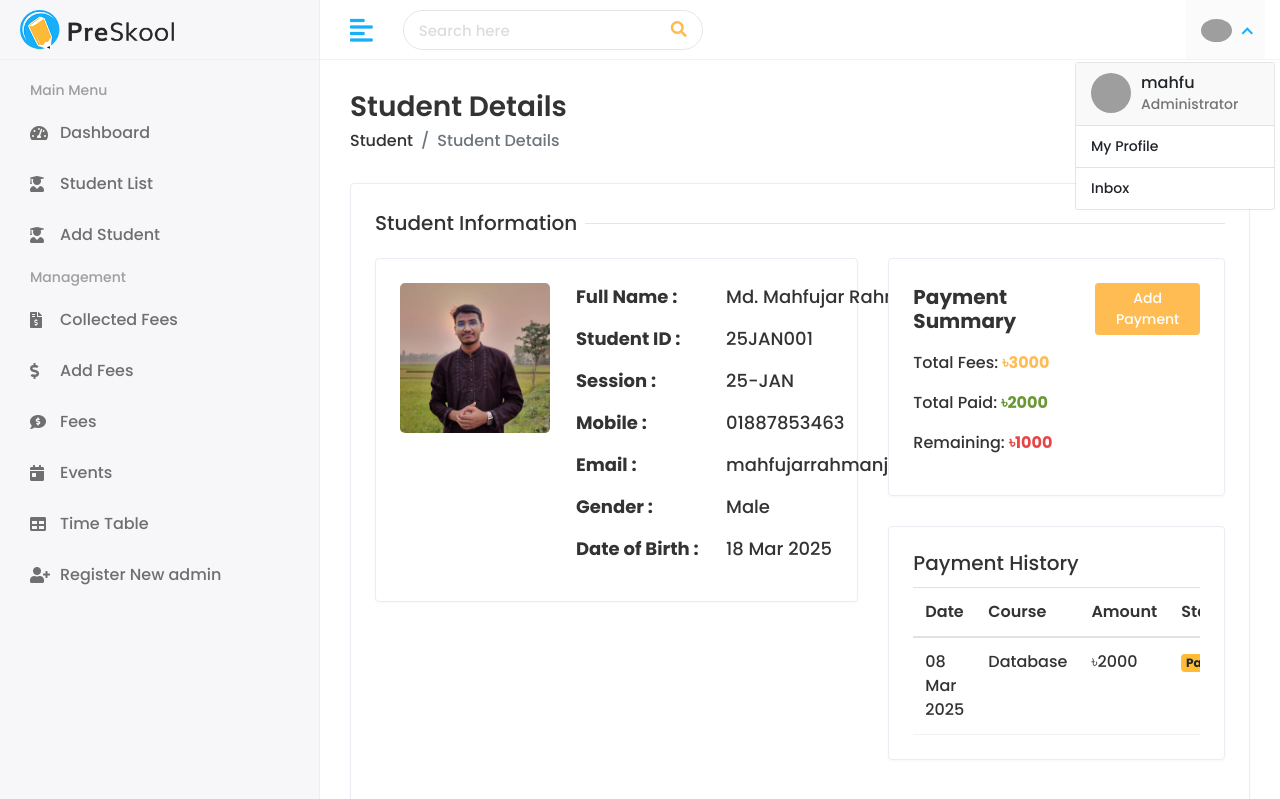
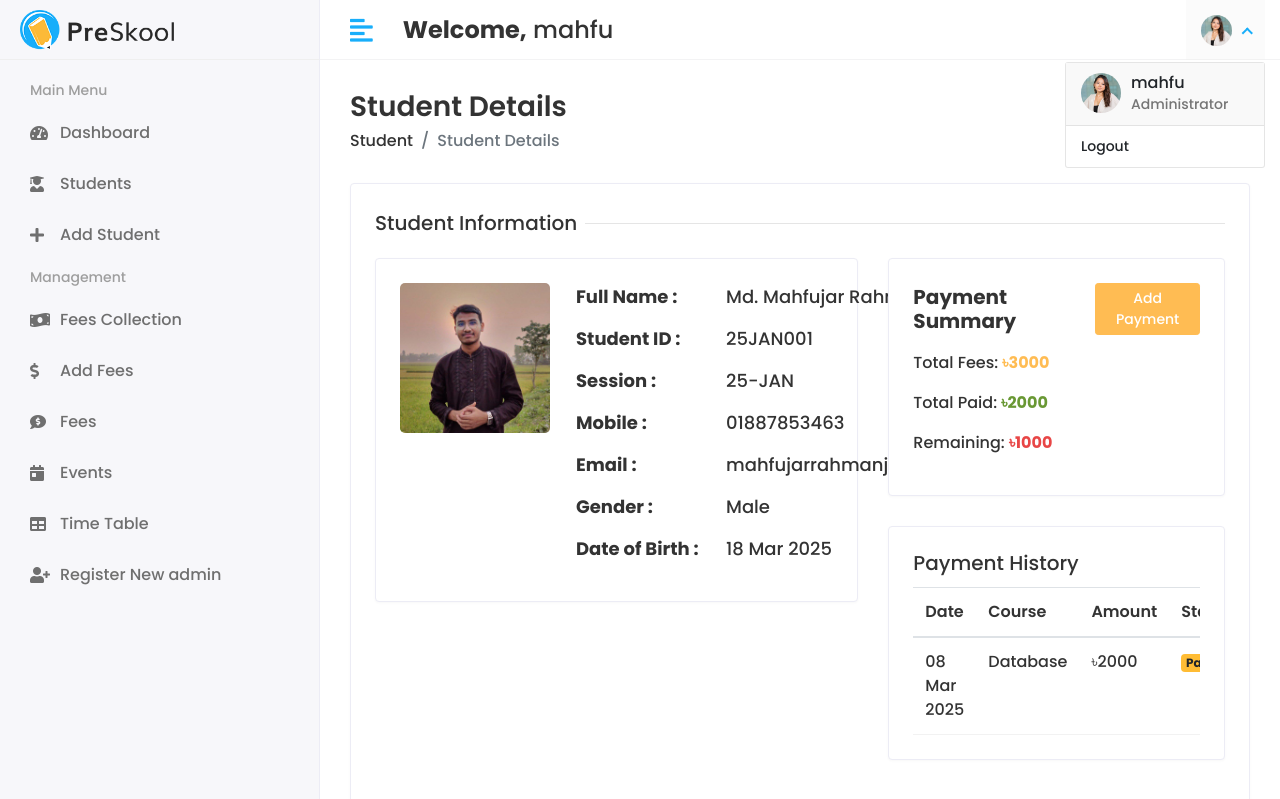
Before and after one commit to mahfujarr/StudentManagementSystem, a Django app: page /details/25JAN001 in a window 1280 px wide, after a click that opens the changed part. Shown: the top 799 px of the page. Run offline with Django 5.2, Linux system fonts and the light colour scheme; a user stored in the database is signed in; data comes from the database, SQL or seed files in the repository; both versions use the stored data as it was after the commit; some libraries are stand-ins or nearby versions; grey boxes are pictures that could not be loaded.

Commit message:
Enhance authentication and user management features
- Added login and logout functionality with appropriate views and URL paths.
- Updated settings to include login and redirect URLs.
- Secured views with @login_required decorator to restrict access.
- Improved user interface in templates for login and registration processes.
- Updated base template to reflect user login status and provide a logout option.

```diff
--- a/ZCA/settings.py
+++ b/ZCA/settings.py
@@ -138,3 +138,7 @@ STATICFILES_DIRS = [
 
 MEDIA_URL = '/media/'
 MEDIA_ROOT = os.path.join(BASE_DIR, 'media')
+
+LOGIN_URL = 'login'
+LOGIN_REDIRECT_URL = 'home'
+LOGOUT_REDIRECT_URL = 'login'
--- a/students/urls.py
+++ b/students/urls.py
@@ -30,6 +30,7 @@ urlpatterns = [
     path('add_fees_collection', add_fees_collection, name='add-fees-collection'),
     path('view-fees', view_fees, name='view-fees'),
     path('login', login, name='login'),
+    path('logout', logout_view, name='logout'),
     path('forgot-password', forgot_password, name='forgot-password'),
     path('register-new-admin', register_new_admin, name='register-new-admin'),
 ]
--- a/students/views.py
+++ b/students/views.py
@@ -4,6 +4,9 @@ import datetime
 from django.http import JsonResponse
 from django.contrib import messages
 from django.db.models import Max
+from django.contrib.auth.decorators import login_required
+from django.contrib.auth import authenticate, login as auth_login, logout
+from django.contrib.auth.models import User
 
 # Helper function to generate student ID based on session
 def generate_student_id_for_session(session):
@@ -41,6 +44,7 @@ def generate_student_id_for_session(session):
     return f"{session_year}{session_month}{next_seq_num:03d}"
 
 # Create your views here.
+@login_required
 def home(request):
     # Get total number of students
     total_students = Student.objects.count()
@@ -49,6 +53,7 @@ def home(request):
     }
     return render(request, 'index.html', context)
 
+@login_required
 def list(request):
     # Get all students from the database, ordered by ID
     students = Student.objects.all().order_by('-id')
@@ -60,6 +65,7 @@ def list(request):
 
     return render(request, 'student-list.html', context)
 
+@login_required
 def add(request):
     # Get session choices from the model
     student_session_choices = Student._meta.get_field('student_session').choices
@@ -155,6 +161,7 @@ def add(request):
 
     return render(request, 'student-add.html', context)
 
+@login_required
 def edit(request, student_id):
     try:
         student = Student.objects.get(student_id=student_id)
@@ -198,6 +205,7 @@ def edit(request, student_id):
         from django.shortcuts import redirect
         return redirect('student-list')
 
+@login_required
 def details(request, student_id=None):
     try:
         student = Student.objects.get(student_id=student_id)
@@ -226,6 +234,7 @@ def details(request, student_id=None):
         from django.shortcuts import redirect
         return redirect('student-list')
 
+@login_required
 def delete_student(request, student_id):
     if request.method == 'POST':
         try:
@@ -239,6 +248,7 @@ def delete_student(request, student_id):
             pass
     return redirect('student-list')
 
+@login_required
 def add_payment(request, student_id):
     student = get_object_or_404(Student, student_id=student_id)
     payments = Payment.objects.filter(student=student)
@@ -272,7 +282,7 @@ def add_payment(request, student_id):
         "today": today
     })
 
-
+@login_required
 def fees_collections(request):
     course = Course.objects.all()
     students = Student.objects.annotate(latest_payment=Max('fees__payment_date')).order_by('-latest_payment')
@@ -283,17 +293,83 @@ def fees_collections(request):
     }
     return render(request, 'fees-collections.html', context)
 
+@login_required
 def add_fees_collection(request):
     return render(request, 'add-fees-collection.html')
 
+@login_required
 def view_fees(request):
     return render(request, 'view-fees.html')
 
 def login(request):
+    if request.method == 'POST':
+        username = request.POST.get('email')
+        password = request.POST.get('password')
+        user = authenticate(request, username=username, password=password)
+
+        if user is not None:
+            auth_login(request, user)
+            return redirect('home')
+        else:
+            messages.error(request, 'Invalid username or password.')
+
     return render(request, 'login.html')
+
+def logout_view(request):
+    logout(request)
+    return redirect('login')
 
 def forgot_password(request):
     return redirect('login')
 
+@login_required
 def register_new_admin(request):
+    # Only superusers can register new admins
+    if not request.user.is_superuser:
+        messages.error(request, 'You do not have permission to register new admins.')
+        return redirect('home')
+
+    if request.method == 'POST':
+        username = request.POST.get('username')
+        email = request.POST.get('email')
+        password = request.POST.get('password')
+        confirm_password = request.POST.get('confirm_password')
+
+        # Validate input
+        if not username or not email or not password:
+            messages.error(request, 'All fields are required.')
+            return render(request, 'register.html')
+
+        if password != confirm_password:
+            messages.error(request, 'Passwords do not match.')
+            return render(request, 'register.html')
+
+        if len(password) < 8:
+            messages.error(request, 'Password must be at least 8 characters long.')
+            return render(request, 'register.html')
+
+        # Check if username or email already exists
+        if User.objects.filter(username=username).exists():
+            messages.error(request, 'Username already exists.')
+            return render(request, 'register.html')
+
+        if User.objects.filter(email=email).exists():
+            messages.error(request, 'Email already exists.')
+            return render(request, 'register.html')
+
+        try:
+            # Create the user with staff and superuser privileges
+            user = User.objects.create_user(
+                username=username,
+                email=email,
+                password=password,
+                is_staff=True,
+                is_superuser=True
+            )
+            messages.success(request, 'Admin user created successfully.')
+            return redirect('home')
+        except Exception as e:
+            messages.error(request, f'Error creating admin user: {str(e)}')
+            return render(request, 'register.html')
+
     return render(request, 'register.html')
--- a/templates/base.html
+++ b/templates/base.html
@@ -3,35 +3,52 @@
 <!DOCTYPE html>
 <html lang="en">
   <head>
-      <meta charset="utf-8">
-      <meta name="viewport" content="width=device-width, initial-scale=1.0, user-scalable=0">
+    <meta charset="utf-8" />
+    <meta
+      name="viewport"
+      content="width=device-width, initial-scale=1.0, user-scalable=0"
+    />
     <title>Preskool - Dashboard</title>
-      <link rel="shortcut icon" href="{%static 'assets/img/favicon.png' %}">
-      <link rel="stylesheet" href="https://fonts.googleapis.com/css2?family=Poppins:ital,wght@0,500;0,600;0,700;1,400&amp;display=swap">
-      <link rel="stylesheet" href="{%static 'assets/plugins/bootstrap/css/bootstrap.min.css' %}">
-      <link rel="stylesheet" href="{%static 'assets/plugins/fontawesome/css/fontawesome.min.css' %}">
-      <link rel="stylesheet" href="{%static 'assets/plugins/fontawesome/css/all.min.css' %}">
-      <link rel="stylesheet" href="{%static 'assets/css/style.css' %}">
+    <link rel="shortcut icon" href="{%static 'assets/img/favicon.png' %}" />
+    <link
+      rel="stylesheet"
+      href="https://fonts.googleapis.com/css2?family=Poppins:ital,wght@0,500;0,600;0,700;1,400&amp;display=swap"
+    />
+    <link
+      rel="stylesheet"
+      href="{%static 'assets/plugins/bootstrap/css/bootstrap.min.css' %}"
+    />
+    <link
+      rel="stylesheet"
+      href="{%static 'assets/plugins/fontawesome/css/fontawesome.min.css' %}"
+    />
+    <link
+      rel="stylesheet"
+      href="{%static 'assets/plugins/fontawesome/css/all.min.css' %}"
+    />
+    <link rel="stylesheet" href="{%static 'assets/css/style.css' %}" />
   </head>
   <body>
     <div class="main-wrapper">
       <div class="header">
         <div class="header-left">
-               <a href="/" class="logo">
-               <img src="{%static 'assets/img/logo.png'%}" alt="Logo">
+          <a href="{% url 'home' %}" class="logo">
+            <img src="{%static 'assets/img/logo.png' %}" alt="Logo" />
           </a>
-               <a href="/" class="logo logo-small">
-               <img src="{%static 'assets/img/logo-small.png'%}" alt="Logo" width="30" height="30">
+          <a href="{% url 'home' %}" class="logo logo-small">
+            <img
+              src="{%static 'assets/img/logo-small.png' %}"
+              alt="Logo"
+              width="30"
+              height="30"
+            />
           </a>
         </div>
         <a href="javascript:void(0);" id="toggle_btn">
           <i class="fas fa-align-left"></i>
         </a>
-            <div class="top-nav-search">
-               <form>
-                  <input type="text" class="form-control" placeholder="Search here">
-                  <button class="btn" type="submit"><i class="fas fa-search"></i></button>
-               </form>
+        <div class="top-nav-search mt-3">
+          <h4><strong>Welcome,</strong> {{ user.username }}</h4>
         </div>
         <a class="mobile_btn" id="mobile_btn">
           <i class="fas fa-bars"></i>
@@ -75,22 +92,35 @@
                   </div>
                </li> -->
           <li class="nav-item dropdown has-arrow">
-                  <a href="#" class="dropdown-toggle nav-link" data-toggle="dropdown">
-                  <span class="user-img"><img class="rounded-circle" src="{%static 'assets/img/default_user.png'%}" width="31" alt="Ryan Taylor"></span>
+            <a
+              href="#"
+              class="dropdown-toggle nav-link"
+              data-toggle="dropdown"
+              aria-expanded="false"
+            >
+              <span class="user-img"
+                ><img
+                  class="rounded-circle"
+                  src="{%static 'assets/img/profiles/avatar-01.jpg' %}"
+                  width="31"
+                  alt="Ryan Taylor"
+              /></span>
             </a>
-                  <div class="dropdown-menu">
+            <div class="dropdown-menu dropdown-menu-right">
               <div class="user-header">
                 <div class="avatar avatar-sm">
-                           <img src="{%static 'assets/img/default_user.png'%}" alt="User Image" class="avatar-img rounded-circle">
+                  <img
+                    src="{%static 'assets/img/profiles/avatar-01.jpg' %}"
+                    alt="User Image"
+                    class="avatar-img rounded-circle"
+                  />
                 </div>
                 <div class="user-text">
-                           <h6>{{user.username}}</h6>
+                  <h6>{{ user.username }}</h6>
                   <p class="text-muted mb-0">Administrator</p>
                 </div>
               </div>
-                     <a class="dropdown-item" href="profile.html">My Profile</a>
-                     <a class="dropdown-item" href="inbox.html">Inbox</a>
-                     {% comment %} <a class="dropdown-item" href="{% url 'logout' %}">Logout</a> {% endcomment %}
+              <a class="dropdown-item" href="{% url 'logout' %}">Logout</a>
             </div>
           </li>
         </ul>
@@ -102,120 +132,124 @@
               <li class="menu-title">
                 <span>Main Menu</span>
               </li>
-                     <li class = "{% if request.path == '/' %}active{% endif %}">
-                        <a href="/"><i class="fas fa-tachometer-alt"></i> <span>Dashboard</span></a>
+              <li
+                class="{% if request.resolver_match.url_name == 'home' %}active{% endif %}"
+              >
+                <a href="{% url 'home' %}"
+                  ><i class="fas fa-tachometer-alt"></i>
+                  <span>Dashboard</span></a
+                >
               </li>
-                     {% url 'student-list' as student_list_url %}
-                     <li class="{% if request.path == student_list_url %}active{% endif %}">
-                        <a href="{{ student_list_url }}" ><i class="fas fa-user-graduate"></i> <span>Student List</span></a>
+              <li
+                class="{% if request.resolver_match.url_name == 'student-list' %}active{% endif %}"
+              >
+                <a href="{% url 'student-list' %}"
+                  ><i class="fas fa-user-graduate"></i> <span>Students</span></a
+                >
               </li>
-                     {% url 'student-add' as add_student_url %}
-                     <li class="{% if request.path == add_student_url %}active{% endif %}">
-                        <a href="{{ add_student_url }}" ><i class="fas fa-user-graduate"></i> <span>Add Student</span></a>
+              <li
+                class="{% if request.resolver_match.url_name == 'student-add' %}active{% endif %}"
+              >
+                <a href="{% url 'student-add' %}"
+                  ><i class="fas fa-plus"></i> <span>Add Student</span></a
+                >
               </li>
-
-
-
               <li class="menu-title">
                 <span>Management</span>
               </li>
-                     <li class="{% if request.resolver_match.url_name == 'fees-collections' %}active{% endif %}">
-                        <a href="{% url 'fees-collections' %}"><i class="fas fa-file-invoice-dollar"></i> <span>Collected Fees</span></a>
+              <li
+                class="{% if request.resolver_match.url_name == 'fees-collections' %}active{% endif %}"
+              >
+                <a href="{% url 'fees-collections' %}"
+                  ><i class="fas fa-money-bill-wave"></i>
+                  <span>Fees Collection</span></a
+                >
               </li>
-
-                    <li class="{% if request.resolver_match.url_name == 'add-fees-collection' %}active{% endif %}">
-                        <a href="{% url 'add-fees-collection' %}"><i class="fas fa-dollar-sign"></i> <span>Add Fees</span></a>
+              <li
+                class="{% if request.resolver_match.url_name == 'add-fees-collection' %}active{% endif %}"
+              >
+                <a href="{% url 'add-fees-collection' %}"
+                  ><i class="fas fa-dollar-sign"></i> <span>Add Fees</span></a
+                >
+              </li>
+              <li
+                class="{% if request.resolver_match.url_name == 'view-fees' %}active{% endif %}"
+              >
+                <a href="{% url 'view-fees' %}"
+                  ><i class="fas fa-comment-dollar"></i> <span>Fees</span></a
+                >
               </li>
               <li>
-                        <a href="{% url 'view-fees' %}"><i class="fas fa-comment-dollar"></i> <span>Fees</span></a>
+                <a href="event.html"
+                  ><i class="fas fa-calendar-day"></i> <span>Events</span></a
+                >
               </li>
               <li>
-                        <a href="event.html"><i class="fas fa-calendar-day"></i> <span>Events</span></a>
+                <a href="time-table.html"
+                  ><i class="fas fa-table"></i> <span>Time Table</span></a
+                >
               </li>
-                     <li>
-                        <a href="time-table.html"><i class="fas fa-table"></i> <span>Time Table</span></a>
+              {% if user.is_superuser %}
+              <li
+                class="{% if request.resolver_match.url_name == 'register-new-admin' %}active{% endif %}"
+              >
+                <a href="{% url 'register-new-admin' %}"
+                  ><i class="fas fa-user-plus"></i>
+                  <span>Register New admin</span></a
+                >
               </li>
-                     <li>
-                        <a href="{% url 'register-new-admin' %}"><i class="fas fa-user-plus"></i> <span>Register New admin</span></a>
-                     </li>
+              {% endif %}
             </ul>
           </div>
         </div>
       </div>
 
-
-         {% block body %}
-
-         {% endblock %}
+      {% block body %} {% endblock %}
     </div>
 
+    <script src="{%static 'assets/js/jquery-3.6.0.min.js' %}"></script>
+    <script src="{%static 'assets/js/popper.min.js' %}"></script>
+    <script src="{%static 'assets/plugins/bootstrap/js/bootstrap.min.js' %}"></script>
+    <script src="{%static 'assets/plugins/slimscroll/jquery.slimscroll.min.js' %}"></script>
+    <script src="{%static 'assets/js/script.js' %}"></script>
+    <script>
+      $(document).ready(function () {
+        // Initialize all dropdowns
+        $(".dropdown-toggle").dropdown()
 
-      <script type="text/javascript">
-          document.addEventListener('DOMContentLoaded', function() {
-              // Select the notification dropdown element
-              const notiDropdown = document.querySelector('.noti-dropdown');
-              const clearAllBtn = document.querySelector('.clear-noti');
-
-              if (notiDropdown) {
-                  // Add a click event listener to the notification dropdown
-                  notiDropdown.addEventListener('click', function() {
-                      const url = "";
-
-                      // Use the Fetch API to send a POST request to mark notifications as read
-                      fetch(url, {
-                          method: 'POST',
-                          headers: {
-                              'X-CSRFToken': '{{ csrf_token }}',
-                              'Content-Type': 'application/x-www-form-urlencoded',
-                          }
+        // Initialize slimscroll
+        if ($("#sidebar-menu").length > 0) {
+          $("#sidebar-menu").slimScroll({
+            height: "auto",
+            width: "100%",
+            position: "right",
+            size: "7px",
+            color: "#ccc",
+            wheelStep: 10,
+            touchScrollStep: 100,
           })
-                      .then(response => response.json())  // Parse the JSON response
-                      .then(data => {
-                          if (data.status === 'success') {
-                              // Remove the badge if notifications are successfully marked as read
-                              const badge = document.querySelector('.badge');
-                              if (badge) {
-                                  badge.remove();
-                              }
-                          }
-                      })
-                      .catch(error => {
-                          console.error('Error:', error);  // Log any errors
-                      });
-                  });
         }
 
-              if (clearAllBtn) {
-                  // Add a click event listener to the "Clear All" button
-                  clearAllBtn.addEventListener('click', function() {
-                      const clearUrl = "";  // Ensure this URL points to the correct view
+        // Toggle sidebar
+        $("#toggle_btn").on("click", function (e) {
+          e.preventDefault()
+          if ($("body").hasClass("mini-sidebar")) {
+            $("body").removeClass("mini-sidebar")
+            $(".subdrop + ul").slideDown()
+          } else {
+            $("body").addClass("mini-sidebar")
+            $(".subdrop + ul").slideUp()
+          }
+          return false
+        })
 
-                      // Use Fetch to send a POST request to clear all notifications
-                      fetch(clearUrl, {
-                          method: 'POST',
-                          headers: {
-                              'X-CSRFToken': '{{ csrf_token }}',
-                              'Content-Type': 'application/x-www-form-urlencoded',
-                          }
+        // Mobile menu toggle
+        $("#mobile_btn").on("click", function (e) {
+          e.preventDefault()
+          $("body").toggleClass("sidebar-open")
+          return false
         })
-                      .then(response => response.json())  // Parse the JSON response
-                      .then(data => {
-                          if (data.status === 'success') {
-                              // Clear all notifications from the dropdown
-                              const notificationList = document.querySelector('.notification-list');
-                              if (notificationList) {
-                                  notificationList.innerHTML = '<li>No new notifications</li>';  // Optionally show a "No new notifications" message
-                              }
-                          }
       })
-                      .catch(error => {
-                          console.error('Error:', error);  // Log any errors
-                      });
-                  });
-              }
-          });
     </script>
-
-
   </body>
 </html>
--- a/templates/login.html
+++ b/templates/login.html
@@ -46,7 +46,7 @@
                   <form method="POST" action="{% url 'login' %}">
                      {% csrf_token %}
                      <div class="form-group">
-                        <input class="form-control" type="email" name="email" placeholder="Email" required>
+                        <input class="form-control" type="text" name="email" placeholder="Email or username" required>
                      </div>
                      <div class="form-group">
                         <input class="form-control" type="password" name="password" placeholder="Password" required>
--- a/templates/student-details.html
+++ b/templates/student-details.html
@@ -297,5 +297,4 @@
 </script>
 
 </body>
-
 {% endblock body %}
```
Also changed, not shown: templates/register.html (+67 -35 lines), db.sqlite3, media/student_img/25JAN014.png (added). Lines whose indentation alone changed are shown as unchanged.
